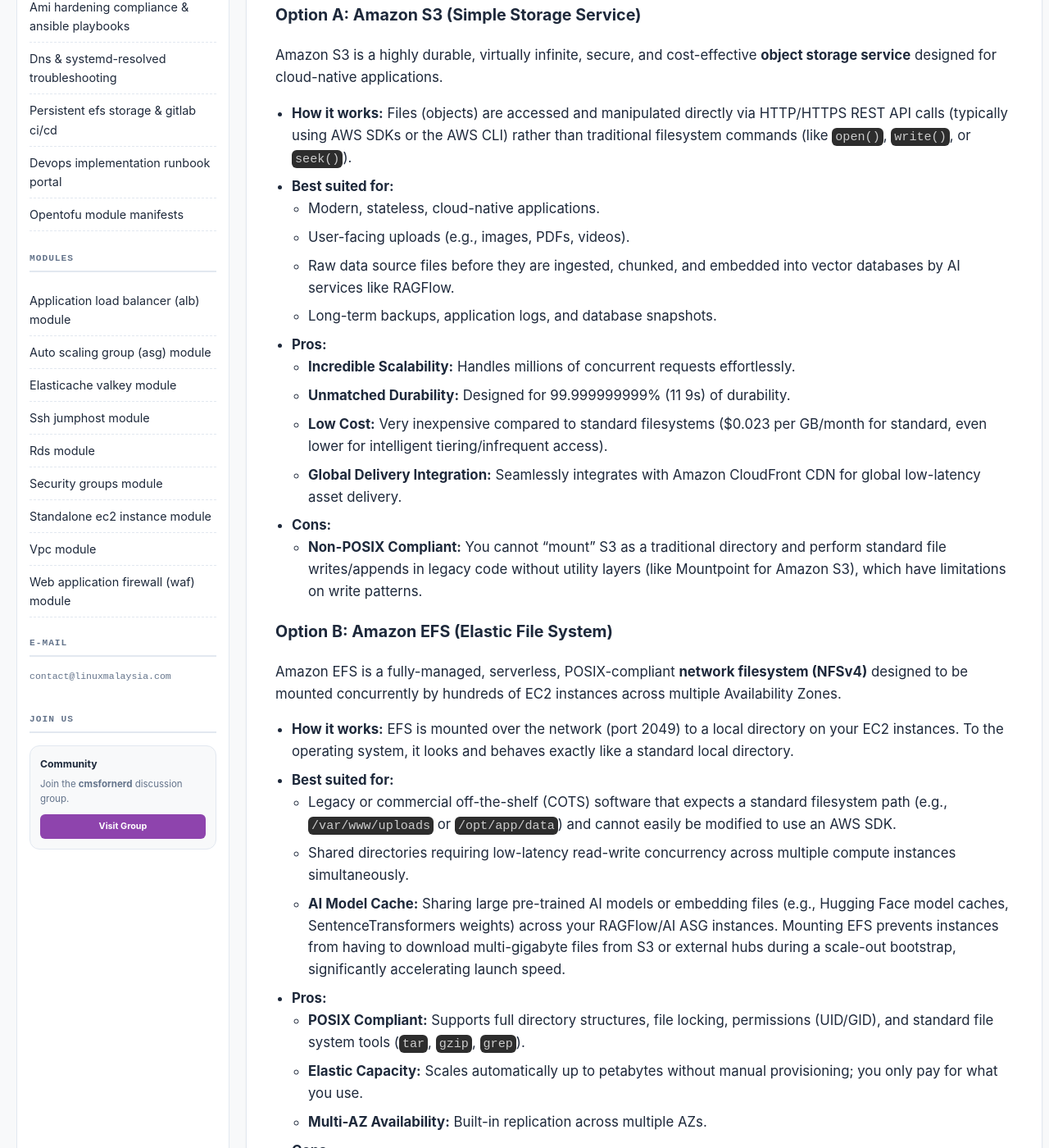
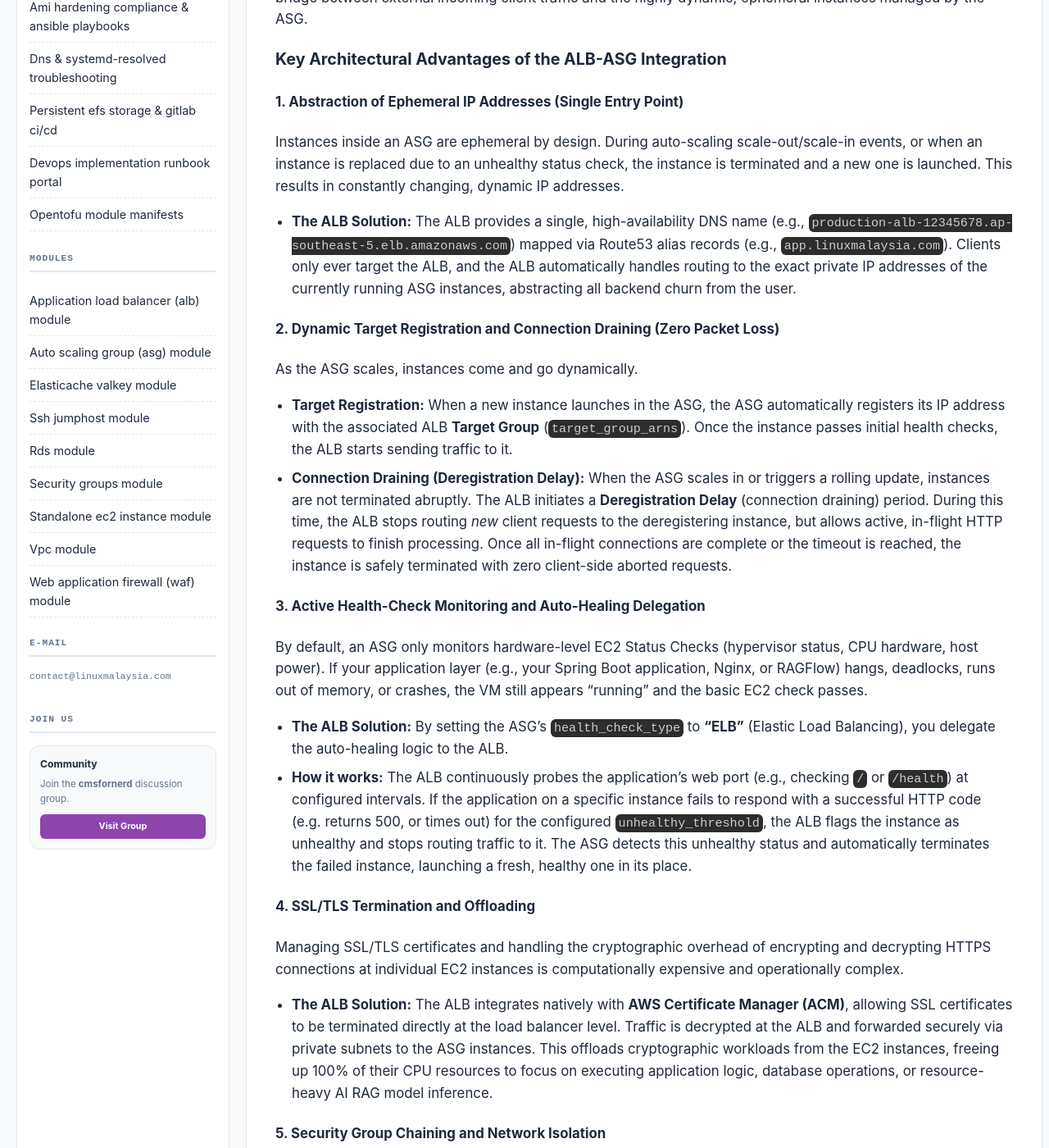
Before and after one commit to SongketMail/aws-3tier-deployment-for-ai-infra, a Jekyll site: the page built from docs/asg-separation-of-concern.md, in a window 1280 px wide and 1400 px high, scrolled down 2123 px. Shown: the whole window at 82% size. Built offline with Jekyll 4.4.1, drawn with Linux system fonts in a browser that asks for light colours; a script that is not in the unit is left out; some of the changed text lies outside the part shown.

Commit message:
docs: add critical role of AWS Application Load Balancer (ALB) for ASG
Co-authored-by: google-labs-jules[bot] <161369871+google-labs-jules[bot]@users.noreply.github.com>

```diff
--- a/docs/asg-separation-of-concern.md
+++ b/docs/asg-separation-of-concern.md
@@ -46,7 +46,46 @@ To solve this, you must decouple your compute tier (ASG) from your storage tier.
 
 ---
 
-## 3. Storage Guide: Amazon S3 vs. Amazon EFS
+## 3. The Critical Role of AWS Application Load Balancer (ALB) for ASGs
+
+While Auto Scaling Groups (ASGs) manage the lifecycle, elasticity, and count of compute instances, they cannot work in isolation. The **Application Load Balancer (ALB)** serves as the orchestrator and gateway, acting as the bridge between external incoming client traffic and the highly dynamic, ephemeral instances managed by the ASG.
+
+### Key Architectural Advantages of the ALB-ASG Integration
+
+#### 1. Abstraction of Ephemeral IP Addresses (Single Entry Point)
+Instances inside an ASG are ephemeral by design. During auto-scaling scale-out/scale-in events, or when an instance is replaced due to an unhealthy status check, the instance is terminated and a new one is launched. This results in constantly changing, dynamic IP addresses.
+* **The ALB Solution:** The ALB provides a single, high-availability DNS name (e.g., `production-alb-12345678.ap-southeast-5.elb.amazonaws.com`) mapped via Route53 alias records (e.g., `app.linuxmalaysia.com`). Clients only ever target the ALB, and the ALB automatically handles routing to the exact private IP addresses of the currently running ASG instances, abstracting all backend churn from the user.
+
+#### 2. Dynamic Target Registration and Connection Draining (Zero Packet Loss)
+As the ASG scales, instances come and go dynamically.
+* **Target Registration:** When a new instance launches in the ASG, the ASG automatically registers its IP address with the associated ALB **Target Group** (`target_group_arns`). Once the instance passes initial health checks, the ALB starts sending traffic to it.
+* **Connection Draining (Deregistration Delay):** When the ASG scales in or triggers a rolling update, instances are not terminated abruptly. The ALB initiates a **Deregistration Delay** (connection draining) period. During this time, the ALB stops routing *new* client requests to the deregistering instance, but allows active, in-flight HTTP requests to finish processing. Once all in-flight connections are complete or the timeout is reached, the instance is safely terminated with zero client-side aborted requests.
+
+#### 3. Active Health-Check Monitoring and Auto-Healing Delegation
+By default, an ASG only monitors hardware-level EC2 Status Checks (hypervisor status, CPU hardware, host power). If your application layer (e.g., your Spring Boot application, Nginx, or RAGFlow) hangs, deadlocks, runs out of memory, or crashes, the VM still appears "running" and the basic EC2 check passes.
+* **The ALB Solution:** By setting the ASG's `health_check_type` to **"ELB"** (Elastic Load Balancing), you delegate the auto-healing logic to the ALB.
+* **How it works:** The ALB continuously probes the application’s web port (e.g., checking `/` or `/health`) at configured intervals. If the application on a specific instance fails to respond with a successful HTTP code (e.g. returns 500, or times out) for the configured `unhealthy_threshold`, the ALB flags the instance as unhealthy and stops routing traffic to it. The ASG detects this unhealthy status and automatically terminates the failed instance, launching a fresh, healthy one in its place.
+
+#### 4. SSL/TLS Termination and Offloading
+Managing SSL/TLS certificates and handling the cryptographic overhead of encrypting and decrypting HTTPS connections at individual EC2 instances is computationally expensive and operationally complex.
+* **The ALB Solution:** The ALB integrates natively with **AWS Certificate Manager (ACM)**, allowing SSL certificates to be terminated directly at the load balancer level. Traffic is decrypted at the ALB and forwarded securely via private subnets to the ASG instances. This offloads cryptographic workloads from the EC2 instances, freeing up 100% of their CPU resources to focus on executing application logic, database operations, or resource-heavy AI RAG model inference.
+
+#### 5. Security Group Chaining and Network Isolation
+For enterprise security, compute instances running backend APIs and AI tools should never be exposed directly to the public internet.
+* **The ALB Solution:** Using the ALB, we place our ASG instances inside **fully private subnets** without public IP addresses.
+* **Security Group Chaining:** We configure the ASG Security Group to only accept inbound traffic on the application port (e.g., Port 80, 5000, or 8000) from the specific **ALB Security Group**. All direct public access is physically blocked at the network boundary, forcing all traffic to pass through the ALB's centralized, inspected, and controlled entry point.
+
+#### 6. Host-Based and Path-Based Routing (Powering SoC)
+Instead of provisioning separate expensive load balancers for each tier of our architecture, a single shared Application Load Balancer can orchestrate routing rules to separate, specialized target groups.
+* **The ALB Solution:** We can define listener rules on a single ALB to direct traffic dynamically:
+  - Traffic to `app.linuxmalaysia.com/` is routed to the **Nginx/Frontend ASG Target Group**.
+  - Traffic to `app.linuxmalaysia.com/api/*` is routed to the **Backend ASG Target Group**.
+  - Traffic to `app.linuxmalaysia.com/rag/*` is routed to the **AI RAGFlow ASG Target Group**.
+This single-ALB multi-ASG integration allows us to keep our layers decoupled, scale each tier independently, and enforce strict Separation of Concerns while maintaining a lean and highly cost-optimized infrastructure.
+
+---
+
+## 4. Storage Guide: Amazon S3 vs. Amazon EFS
 
 To handle data across auto-scaling instances, AWS offers two primary shared storage options. Understanding when to use each—or combining them in a hybrid layout—is critical to a high-performing architecture.
 
@@ -76,7 +115,7 @@ Amazon EFS is a fully-managed, serverless, POSIX-compliant **network filesystem
   - Shared directories requiring low-latency read-write concurrency across multiple compute instances simultaneously.
   - **AI Model Cache:** Sharing large pre-trained AI models or embedding files (e.g., Hugging Face model caches, SentenceTransformers weights) across your RAGFlow/AI ASG instances. Mounting EFS prevents instances from having to download multi-gigabyte files from S3 or external hubs during a scale-out bootstrap, significantly accelerating launch speed.
 * **Pros:**
-  - **POSIX Compliant:** Supports full directory structures, file locking, permissions (UID/GID), and standard file system tools (`tar`, `gzip`, `grep`).
+  - **POSIX Compliant:** Supports full directory structures, file permissions (UID/GID), and standard file system tools (`tar`, `gzip`, `grep`).
   - **Elastic Capacity:** Scales automatically up to petabytes without manual provisioning; you only pay for what you use.
   - **Multi-AZ Availability:** Built-in replication across multiple AZs.
 * **Cons:**
@@ -85,7 +124,7 @@ Amazon EFS is a fully-managed, serverless, POSIX-compliant **network filesystem
 
 ---
 
-## 4. Architectural Comparison Table
+## 5. Architectural Comparison Table
 
 | Feature | Amazon S3 (Object Storage) | Amazon EFS (Network File System) |
 | :--- | :--- | :--- |
```
Also changed, not shown: other parts of docs/asg-separation-of-concern.md (+5 -5 lines).
